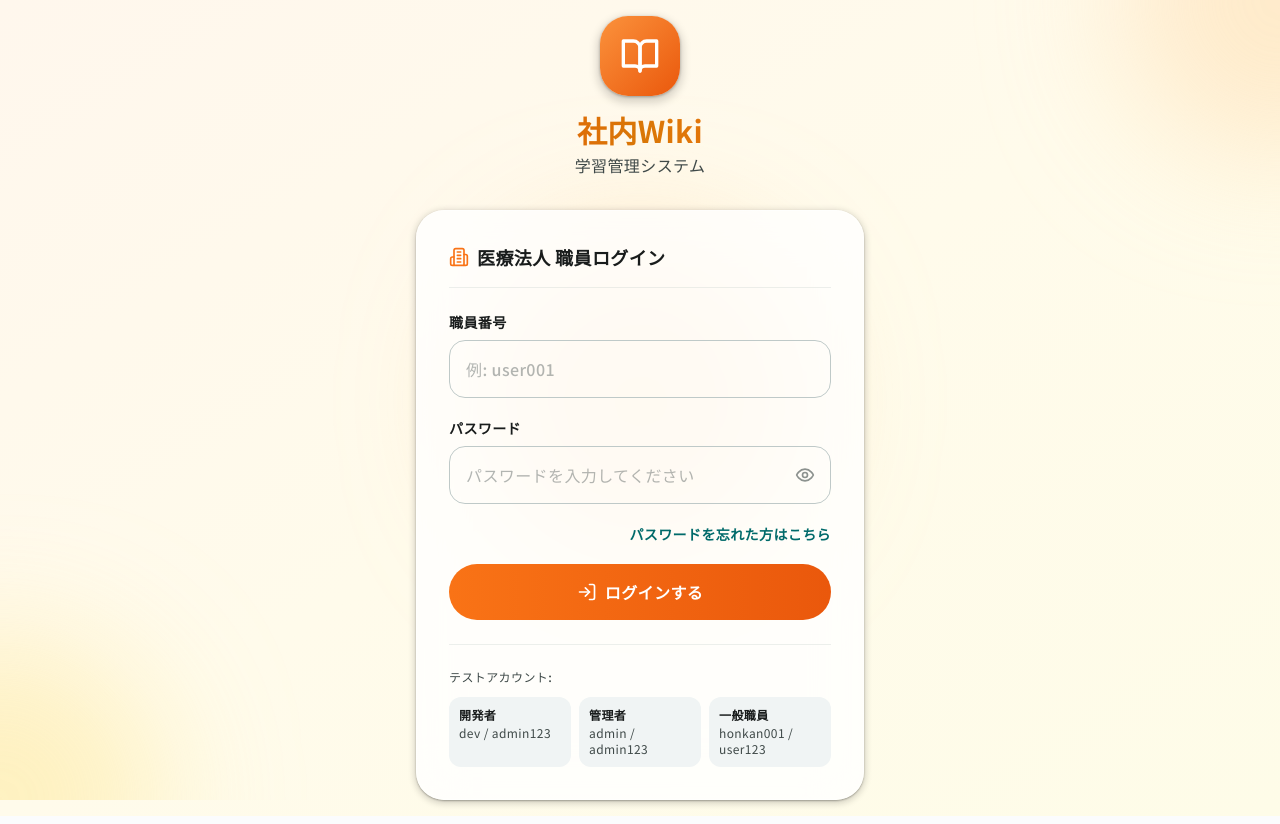
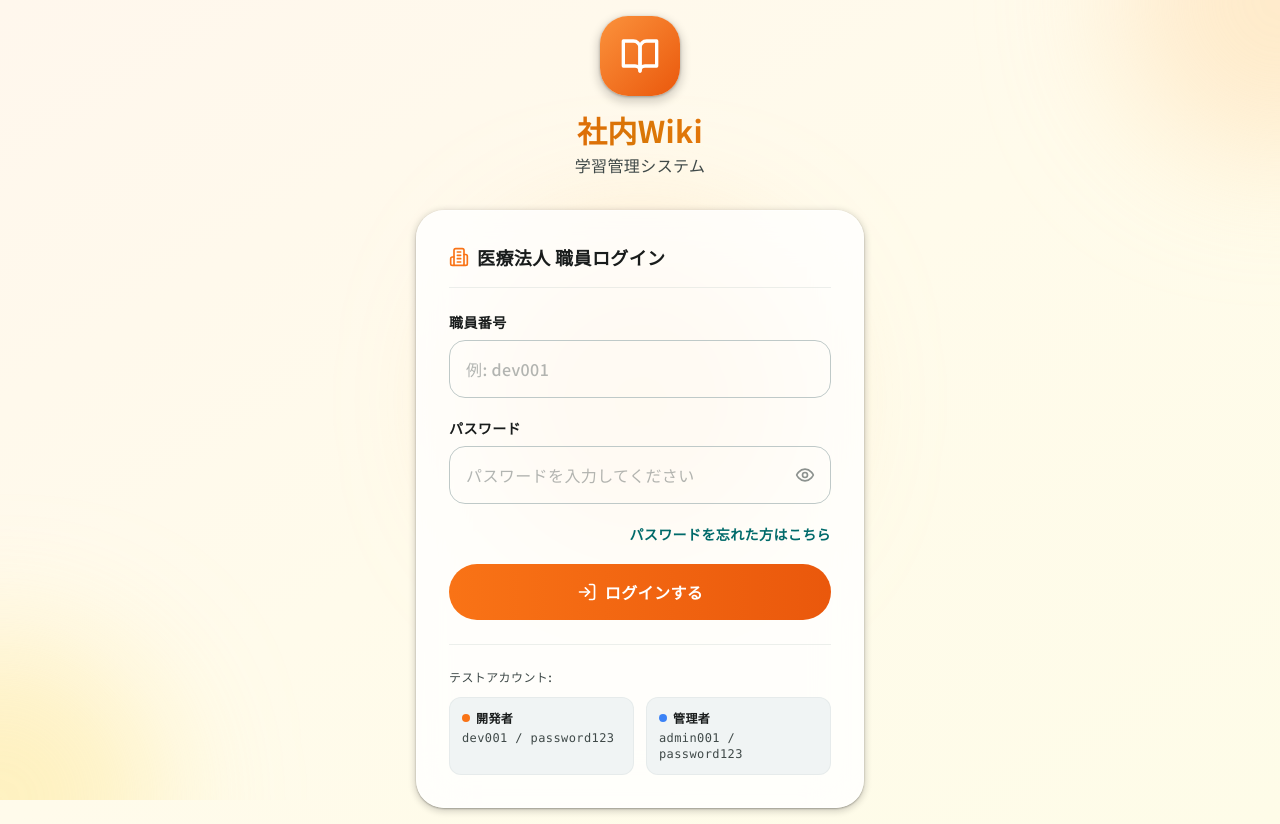
Before and after one commit to YukihitoTomojiri/medical-wiki-serverless, a React (Vite) app in the folder frontend/: page /login in a window 1280 px wide. Built offline with nearby package versions, Linux system fonts and the light colour scheme.

Commit message:
docs: ログイン画面のテストアカウント情報を最新に更新

```diff
--- a/frontend/src/pages/Login.tsx
+++ b/frontend/src/pages/Login.tsx
@@ -72,7 +72,7 @@ export default function Login({ onLogin }: LoginProps) {
                                 value={employeeId}
                                 onChange={(e) => setEmployeeId(e.target.value)}
                                 className="w-full px-4 py-4 text-base rounded-m3-lg border border-m3-outline-variant bg-transparent focus:border-m3-primary focus:border-2 focus:ring-0 outline-none transition-all font-medium placeholder:text-m3-on-surface-variant/40 text-m3-on-surface"
-                                placeholder="例: user001"
+                                placeholder="例: dev001"
                                 required
                             />
                         </div>
@@ -131,18 +131,20 @@ export default function Login({ onLogin }: LoginProps) {
                     {/* Demo accounts */}
                     <div className="mt-6 pt-6 border-t border-m3-outline-variant/30">
                         <p className="text-xs text-m3-on-surface-variant mb-3 font-medium">テストアカウント:</p>
-                        <div className="grid grid-cols-3 gap-2 text-xs">
-                            <div className="p-2.5 bg-m3-surface-container rounded-m3-md">
-                                <p className="font-bold text-m3-on-surface">開発者</p>
-                                <p className="text-m3-on-surface-variant mt-0.5">dev / admin123</p>
+                        <div className="grid grid-cols-2 gap-3 text-xs">
+                            <div className="p-3 bg-m3-surface-container rounded-m3-md border border-m3-outline-variant/20">
+                                <p className="font-bold text-m3-on-surface flex items-center gap-1.5">
+                                    <span className="w-2 h-2 rounded-full bg-orange-500"></span>
+                                    開発者
+                                </p>
+                                <p className="text-m3-on-surface-variant mt-1 font-mono">dev001 / password123</p>
                             </div>
-                            <div className="p-2.5 bg-m3-surface-container rounded-m3-md">
-                                <p className="font-bold text-m3-on-surface">管理者</p>
-                                <p className="text-m3-on-surface-variant mt-0.5">admin / admin123</p>
-                            </div>
-                            <div className="p-2.5 bg-m3-surface-container rounded-m3-md">
-                                <p className="font-bold text-m3-on-surface">一般職員</p>
-                                <p className="text-m3-on-surface-variant mt-0.5">honkan001 / user123</p>
+                            <div className="p-3 bg-m3-surface-container rounded-m3-md border border-m3-outline-variant/20">
+                                <p className="font-bold text-m3-on-surface flex items-center gap-1.5">
+                                    <span className="w-2 h-2 rounded-full bg-blue-500"></span>
+                                    管理者
+                                </p>
+                                <p className="text-m3-on-surface-variant mt-1 font-mono">admin001 / password123</p>
                             </div>
                         </div>
                     </div>
```
